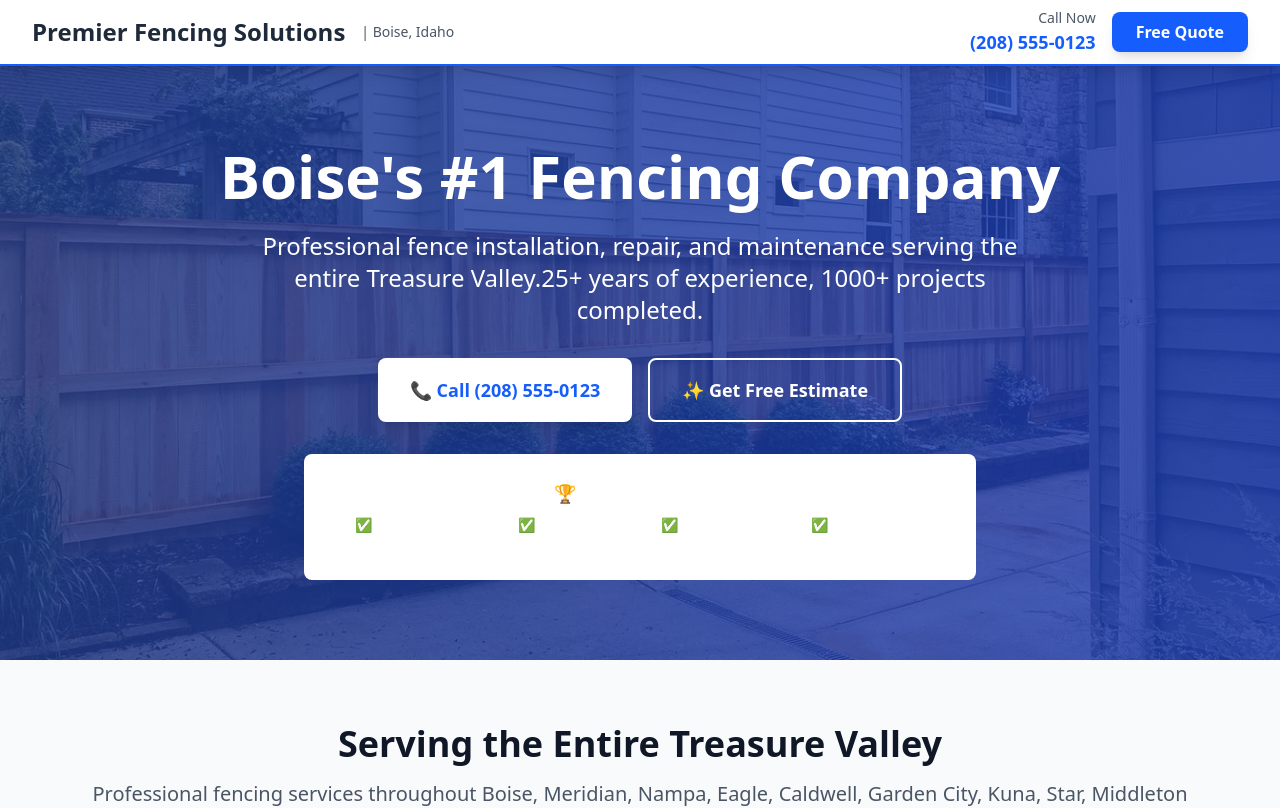
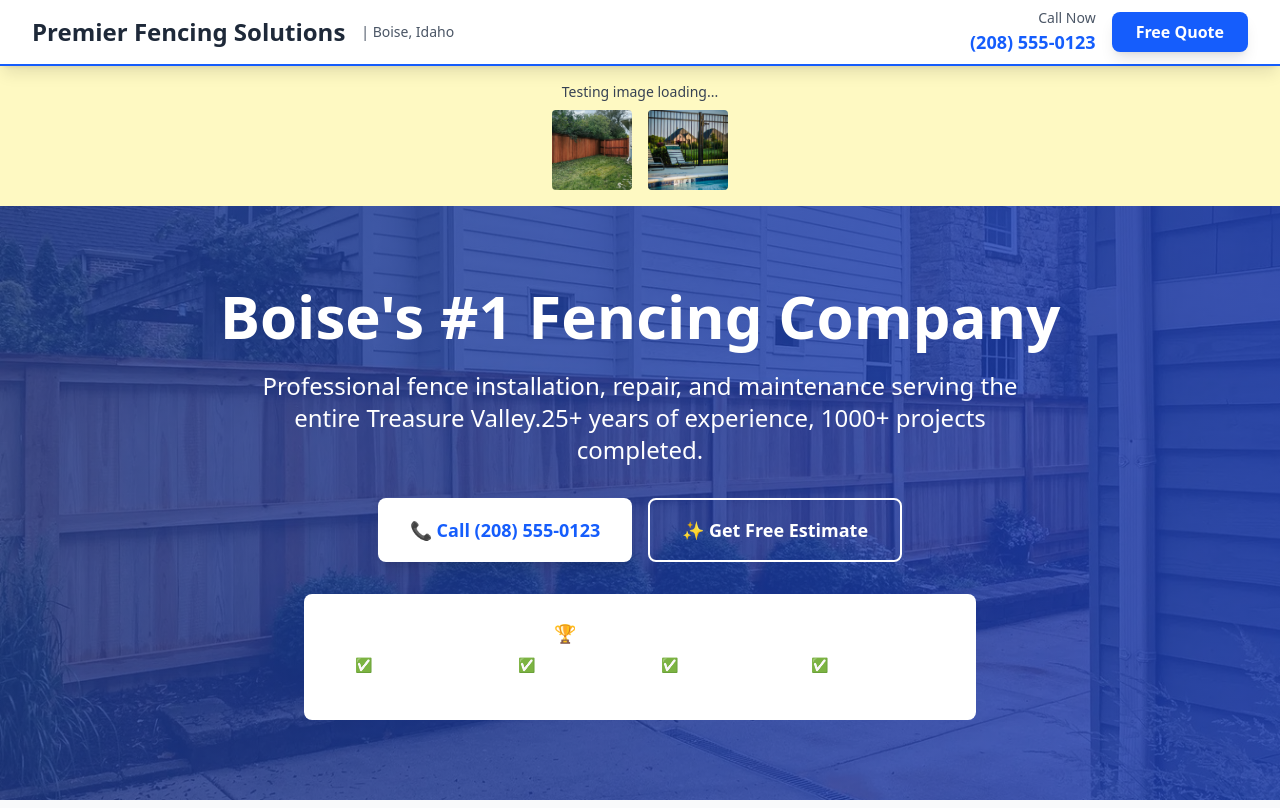
Before and after one commit to austinrodgers/roofing, a Next.js app: page / in a window 1280 px wide. Shown: the top 808 px of the page. Built offline with nearby package versions, Linux system fonts and the light colour scheme.

Commit message:
Fix image loading with Next.js Image component and add debug section

```diff
--- a/src/app/page.tsx
+++ b/src/app/page.tsx
@@ -1,5 +1,6 @@
 'use client';
 
+import Image from 'next/image';
 import { siteConfig } from './config';
 
 export default function Home() {
@@ -31,14 +32,46 @@ export default function Home() {
         </div>
       </header>
 
+      {/* Debug Image Test */}
+      <div className="bg-yellow-100 p-4 text-center">
+        <p className="text-sm text-gray-700">Testing image loading...</p>
+        <div className="flex justify-center space-x-4 mt-2">
+          <div className="w-20 h-20 relative">
+            <Image
+              src="/pictures/Residential fence.jpg"
+              alt="Test"
+              fill
+              className="object-cover rounded"
+              onLoad={() => console.log('Residential fence loaded successfully')}
+              onError={(e) => console.error('Residential fence failed:', e)}
+            />
+          </div>
+          <div className="w-20 h-20 relative">
+            <Image
+              src="/pictures/pool fence.jpg"
+              alt="Test"
+              fill
+              className="object-cover rounded"
+              onLoad={() => console.log('Pool fence loaded successfully')}
+              onError={(e) => console.error('Pool fence failed:', e)}
+            />
+          </div>
+        </div>
+      </div>
+
       {/* Hero Section with Strong Value Prop */}
       <section className="relative text-white overflow-hidden">
         {/* Background Image */}
         <div className="absolute inset-0">
-          <img
+          <Image
             src="/pictures/Hero 2.jpg"
             alt="Professional fencing installation in Boise, Idaho"
-            className="w-full h-full object-cover"
+            fill
+            className="object-cover"
+            priority
+            onError={(e) => {
+              console.error('Hero image failed to load:', e);
+            }}
           />
           <div className="absolute inset-0 bg-gradient-to-r from-blue-900/80 to-blue-800/80"></div>
         </div>
@@ -187,11 +220,15 @@ export default function Home() {
 
           <div className="grid md:grid-cols-3 gap-8">
             <div className="bg-white rounded-lg shadow-lg overflow-hidden">
-              <div className="h-64 overflow-hidden">
-                <img
+              <div className="h-64 overflow-hidden relative">
+                <Image
                   src="/pictures/Residential fence.jpg"
                   alt="Modern privacy fence installation in Eagle, Idaho"
-                  className="w-full h-full object-cover hover:scale-105 transition-transform duration-300"
+                  fill
+                  className="object-cover hover:scale-105 transition-transform duration-300"
+                  onError={(e) => {
+                    console.error('Residential fence image failed to load:', e);
+                  }}
                 />
               </div>
               <div className="p-6">
@@ -202,11 +239,15 @@ export default function Home() {
             </div>
 
             <div className="bg-white rounded-lg shadow-lg overflow-hidden">
-              <div className="h-64 overflow-hidden">
-                <img
+              <div className="h-64 overflow-hidden relative">
+                <Image
                   src="/pictures/pool fence.jpg"
                   alt="Safety-compliant pool fencing in Meridian, Idaho"
-                  className="w-full h-full object-cover hover:scale-105 transition-transform duration-300"
+                  fill
+                  className="object-cover hover:scale-105 transition-transform duration-300"
+                  onError={(e) => {
+                    console.error('Pool fence image failed to load:', e);
+                  }}
                 />
               </div>
               <div className="p-6">
@@ -217,11 +258,15 @@ export default function Home() {
             </div>
 
             <div className="bg-white rounded-lg shadow-lg overflow-hidden">
-              <div className="h-64 overflow-hidden">
-                <img
+              <div className="h-64 overflow-hidden relative">
+                <Image
                   src="/pictures/Commerical fence.jpeg"
                   alt="Commercial security fencing in Nampa, Idaho"
-                  className="w-full h-full object-cover hover:scale-105 transition-transform duration-300"
+                  fill
+                  className="object-cover hover:scale-105 transition-transform duration-300"
+                  onError={(e) => {
+                    console.error('Commercial fence image failed to load:', e);
+                  }}
                 />
               </div>
               <div className="p-6">
@@ -248,11 +293,15 @@ export default function Home() {
 
           <div className="grid md:grid-cols-2 gap-8">
             <div className="bg-gray-50 rounded-lg shadow-lg overflow-hidden">
-              <div className="h-80 overflow-hidden">
-                <img
+              <div className="h-80 overflow-hidden relative">
+                <Image
                   src="/pictures/pic 1.jpg"
                   alt="Professional fence installation project in Boise area"
-                  className="w-full h-full object-cover hover:scale-105 transition-transform duration-300"
+                  fill
+                  className="object-cover hover:scale-105 transition-transform duration-300"
+                  onError={(e) => {
+                    console.error('Pic 1 image failed to load:', e);
+                  }}
                 />
               </div>
               <div className="p-6">
@@ -262,11 +311,15 @@ export default function Home() {
             </div>
 
             <div className="bg-gray-50 rounded-lg shadow-lg overflow-hidden">
-              <div className="h-80 overflow-hidden">
-                <img
+              <div className="h-80 overflow-hidden relative">
+                <Image
                   src="/pictures/pic 2.jpg"
                   alt="Professional fence installation project in Treasure Valley"
-                  className="w-full h-full object-cover hover:scale-105 transition-transform duration-300"
+                  fill
+                  className="object-cover hover:scale-105 transition-transform duration-300"
+                  onError={(e) => {
+                    console.error('Pic 2 image failed to load:', e);
+                  }}
                 />
               </div>
               <div className="p-6">
```
Also changed, not shown: pictures/treasure valley.jpg (added).
